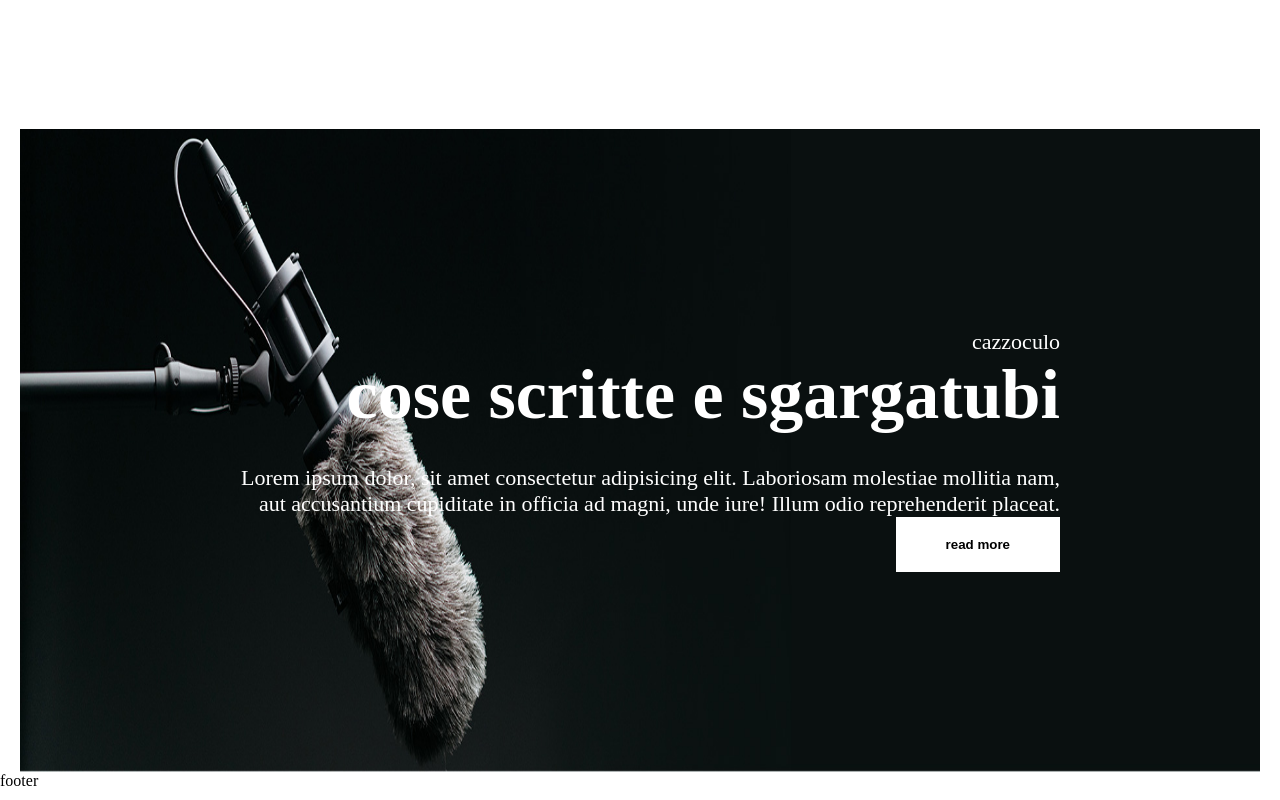
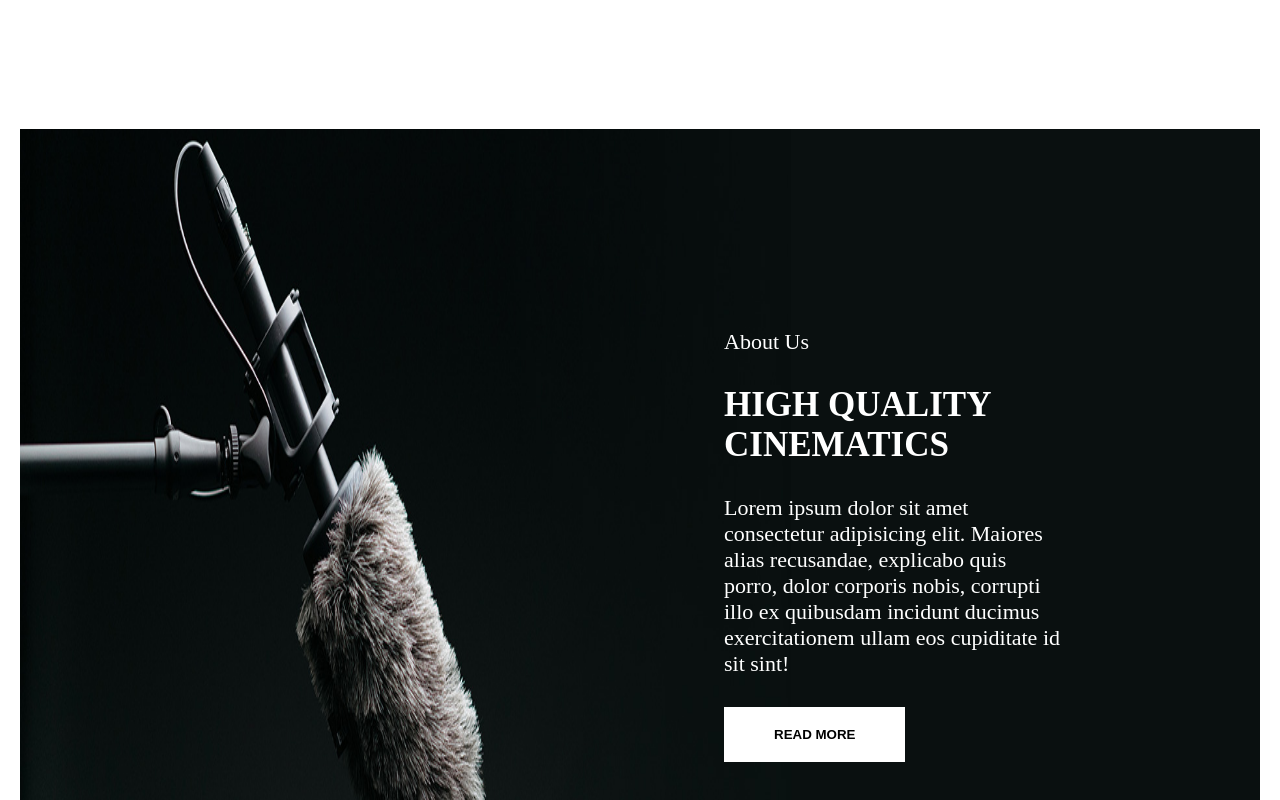
Before and after one commit to ChristianMazzaro/proj-html-vuejs, a Vue app: page / in a window 1280 px wide. Shown: the part 1500-2300 px from the top of the page. Built offline with nearby package versions, Linux system fonts and the light colour scheme.

Commit message:
update section main

```diff
--- a/src/components/PageMain.vue
+++ b/src/components/PageMain.vue
@@ -75,11 +75,11 @@
       </section>
       <section class="about_us">
         <div class="text-container">
-          <p>cazzoculo</p>
-          <h1>cose scritte e sgargatubi</h1>
-          <p>Lorem ipsum dolor, sit amet consectetur adipisicing elit. Laboriosam molestiae mollitia nam, aut accusantium cupiditate in officia ad magni, unde iure! Illum odio reprehenderit placeat.</p>
+          <p>About Us</p>
+          <h1>HIGH QUALITY CINEMATICS</h1>
+          <p>Lorem ipsum dolor sit amet consectetur adipisicing elit. Maiores alias recusandae, explicabo quis porro, dolor corporis nobis, corrupti illo ex quibusdam incidunt ducimus exercitationem ullam eos cupiditate id sit sint!</p>
           <button>
-            read more
+            READ MORE
           </button>
         </div>
       </section>
@@ -141,18 +141,23 @@
         background-size: 100% 100%;
         width: calc(100vw - 40px);
         padding: 200px;
+        display: flex;
+        justify-content: end;
+        align-items: flex-end;
 
         .text-container{
           color: white;
-          text-align:right;
+          height: 100%;
+          max-width:40%;
 
           p{
             font-size: 22px;
+            margin-bottom: 30px;
           }
 
           h1{
             margin-bottom: 30px;
-            font-size: 70px;
+            font-size: 35px;
           }
 
           button{
```
